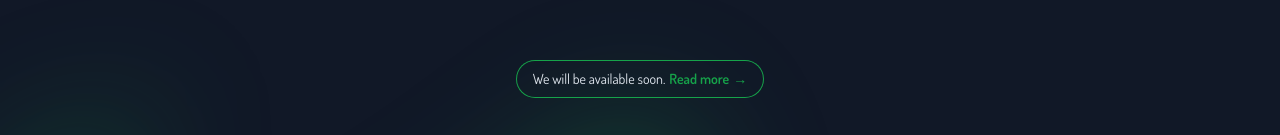
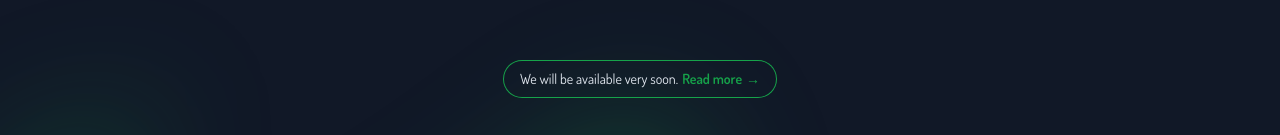
Before and after one commit to sagnolkamdem/it-cameroon.cm, a Next.js app: page / in a window 1280 px wide. Shown: the part 201-336 px from the top of the page. Built offline with nearby package versions, Linux system fonts and the light colour scheme.

Commit message:
:bug: gradient
gradient

```diff
--- a/src/components/sections/Hero.tsx
+++ b/src/components/sections/Hero.tsx
@@ -25,7 +25,7 @@ const Hero = () => {
                         <div className="hidden sm:mb-8 sm:flex sm:justify-center">
                             <div className="relative overflow-hidden rounded-full py-1.5 px-4 text-sm leading-6 ring-1 ring-primary-600 hover:ring-primary-900">
                                 <span className="text-gray-600 dark:text-slate-200">
-                                    We will be available soon.
+                                    We will be available very soon.
                                     <Link href="#" className="hover:text-primary-800 ml-1 font-semibold text-primary-600">
                                         <span className="absolute inset-0" aria-hidden="true"></span>
                                             Read more
```
